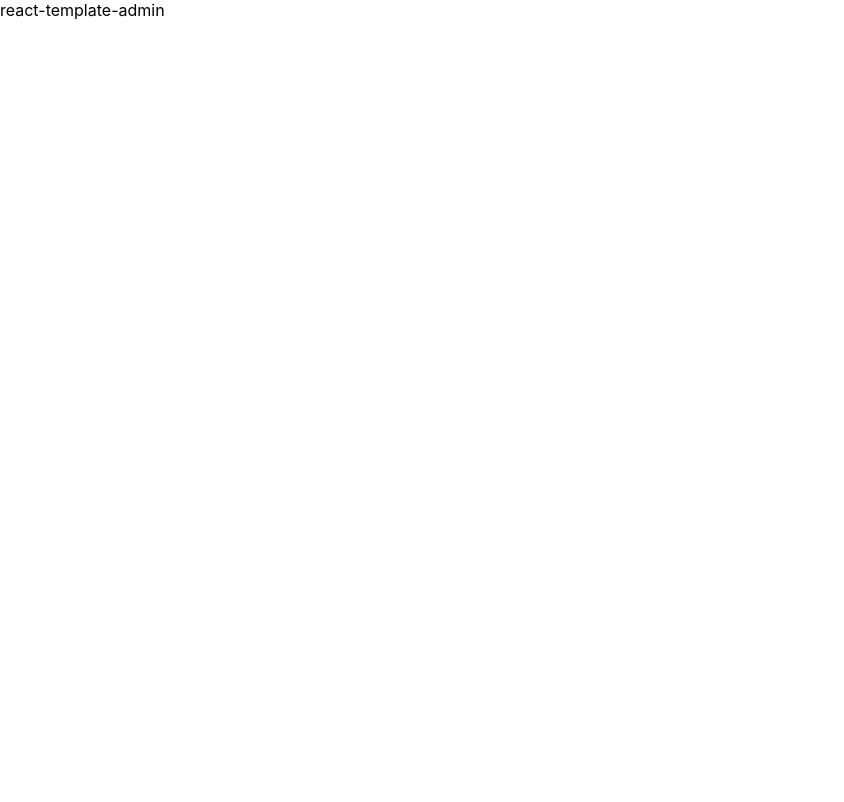
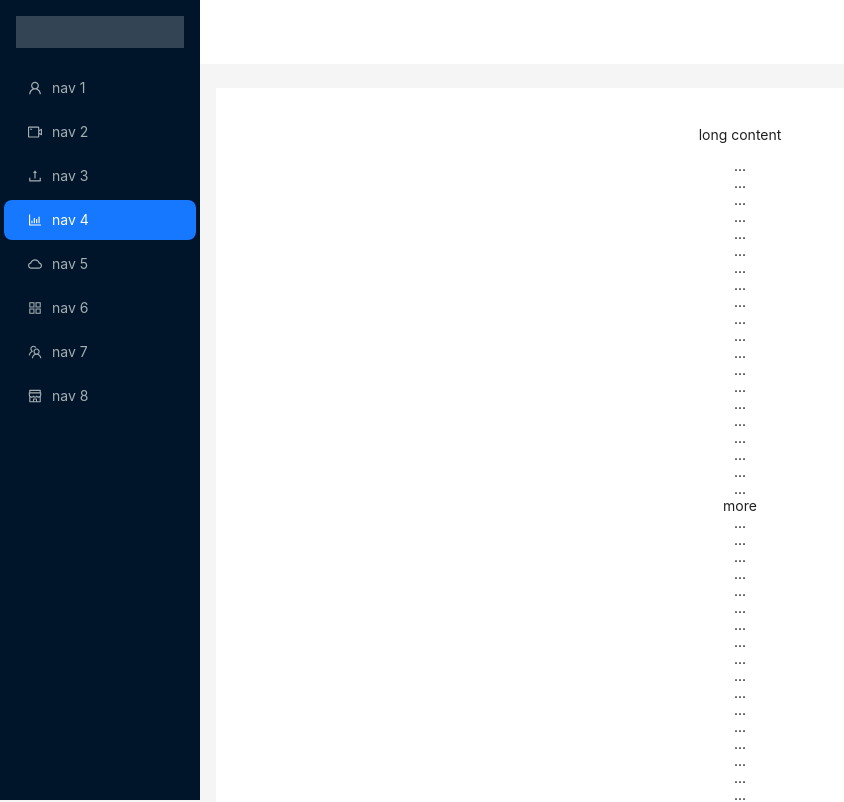
Before and after one commit to panyushan-jade/react-template-admin, a React (Create React App) app: page / in a window 1280 px wide. Shown: the top 802 px of the page, without its empty margins (0-844 px from the left). Built offline with nearby package versions, Linux system fonts and the light colour scheme.

Commit message:
perf: 添加antd v5

```diff
--- a/package.json
+++ b/package.json
@@ -3,6 +3,7 @@
   "version": "0.1.0",
   "private": true,
   "dependencies": {
+    "@ant-design/icons": "^5.0.1",
     "@testing-library/jest-dom": "^5.16.5",
     "@testing-library/react": "^13.4.0",
     "@testing-library/user-event": "^13.5.0",
@@ -10,6 +11,7 @@
     "@types/node": "^16.18.23",
     "@types/react": "^18.0.35",
     "@types/react-dom": "^18.0.11",
+    "antd": "^5.4.2",
     "react": "^18.2.0",
     "react-dom": "^18.2.0",
     "react-scripts": "5.0.1",
--- a/src/App.tsx
+++ b/src/App.tsx
@@ -1,7 +1,93 @@
 import React from "react";
+import {
+  AppstoreOutlined,
+  BarChartOutlined,
+  CloudOutlined,
+  ShopOutlined,
+  TeamOutlined,
+  UploadOutlined,
+  UserOutlined,
+  VideoCameraOutlined,
+} from "@ant-design/icons";
+import type { MenuProps } from "antd";
+import { Layout, Menu, theme } from "antd";
 
-function App() {
-  return <div className="App">react-template-admin</div>;
-}
+const { Header, Content, Footer, Sider } = Layout;
+
+const items: MenuProps["items"] = [
+  UserOutlined,
+  VideoCameraOutlined,
+  UploadOutlined,
+  BarChartOutlined,
+  CloudOutlined,
+  AppstoreOutlined,
+  TeamOutlined,
+  ShopOutlined,
+].map((icon, index) => ({
+  key: String(index + 1),
+  icon: React.createElement(icon),
+  label: `nav ${index + 1}`,
+}));
+
+const App: React.FC = () => {
+  const {
+    token: { colorBgContainer },
+  } = theme.useToken();
+
+  return (
+    <Layout hasSider>
+      <Sider
+        style={{
+          overflow: "auto",
+          height: "100vh",
+          position: "fixed",
+          left: 0,
+          top: 0,
+          bottom: 0,
+        }}
+      >
+        <div
+          style={{
+            height: 32,
+            margin: 16,
+            background: "rgba(255, 255, 255, 0.2)",
+          }}
+        />
+        <Menu
+          theme="dark"
+          mode="inline"
+          defaultSelectedKeys={["4"]}
+          items={items}
+        />
+      </Sider>
+      <Layout className="site-layout" style={{ marginLeft: 200 }}>
+        <Header style={{ padding: 0, background: colorBgContainer }} />
+        <Content style={{ margin: "24px 16px 0", overflow: "initial" }}>
+          <div
+            style={{
+              padding: 24,
+              textAlign: "center",
+              background: colorBgContainer,
+            }}
+          >
+            <p>long content</p>
+            {
+              // indicates very long content
+              Array.from({ length: 100 }, (_, index) => (
+                <React.Fragment key={index}>
+                  {index % 20 === 0 && index ? "more" : "..."}
+                  <br />
+                </React.Fragment>
+              ))
+            }
+          </div>
+        </Content>
+        <Footer style={{ textAlign: "center" }}>
+          Ant Design ©2023 Created by Ant UED
+        </Footer>
+      </Layout>
+    </Layout>
+  );
+};
 
 export default App;
```
Also changed, not shown: 1 other file (tests, documents, lock files or other folders).
